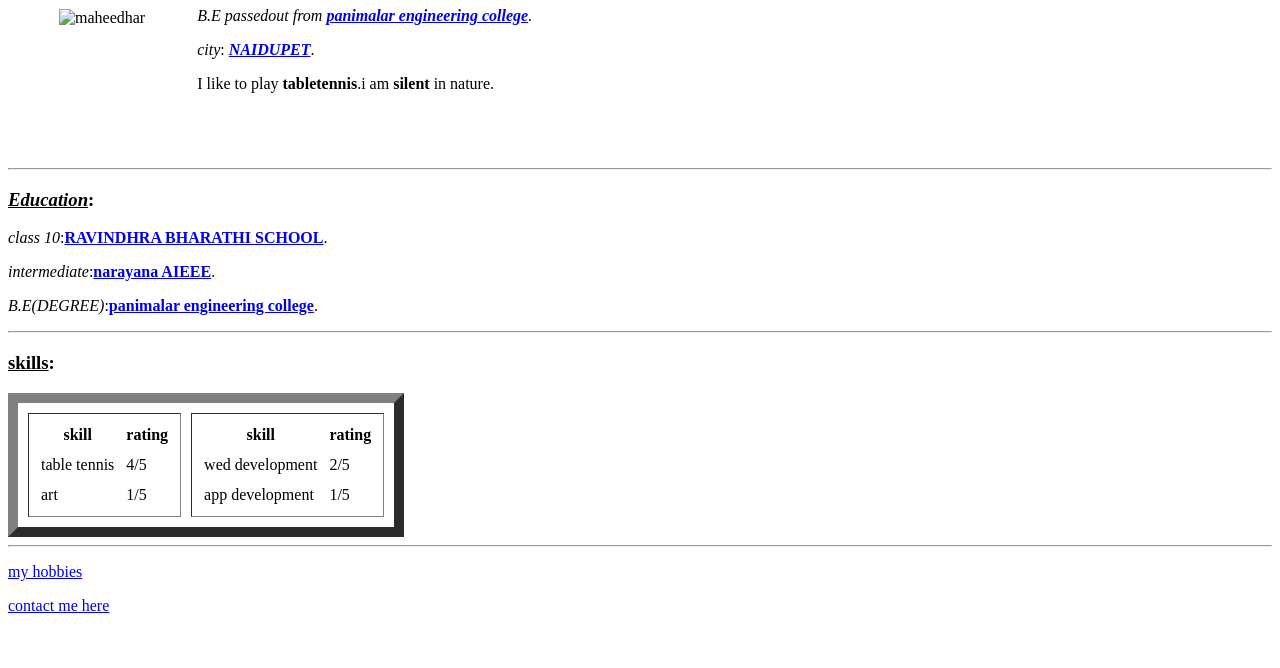
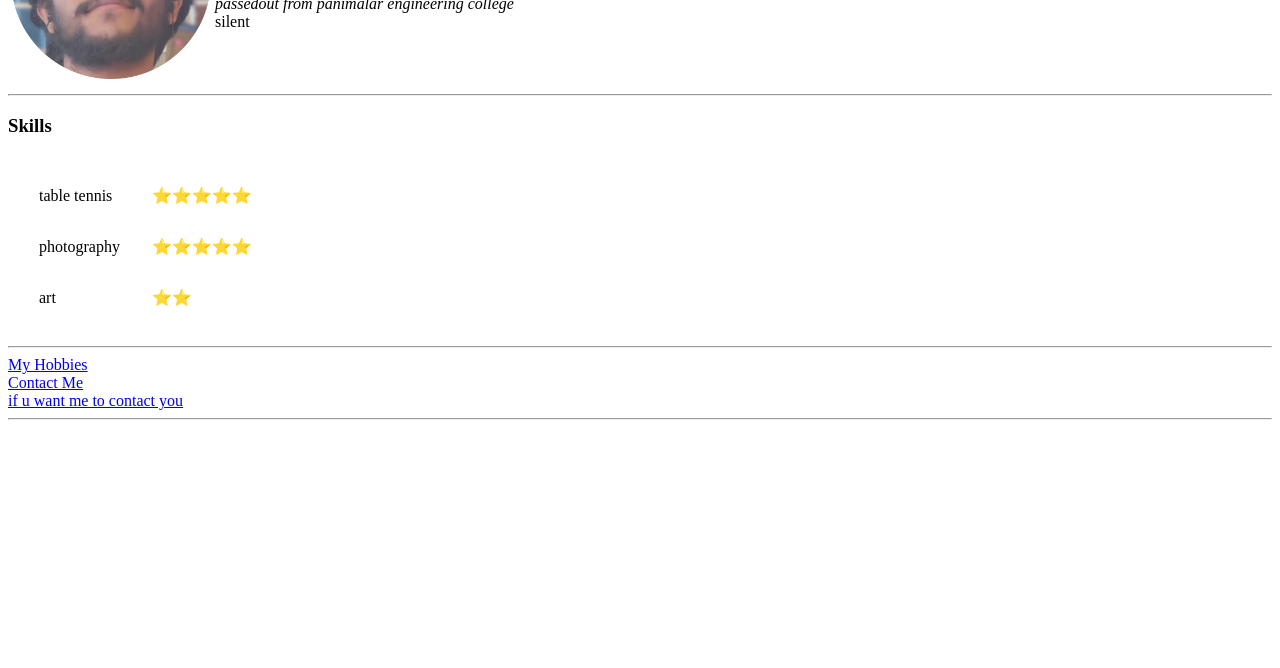
Before and after one commit to maheedhargowd/CV1, a plain HTML site: page index.html in a window 1280 px wide. Shown: the part 132-800 px from the top of the page. Drawn offline with Linux system fonts and the light colour scheme.

Commit message:
Add files via upload

```diff
--- a/index.html
+++ b/index.html
@@ -1,80 +1,49 @@
 <!DOCTYPE html>
-<html lang="en" dir="ltr">
-
+<html>
   <head>
     <meta charset="utf-8">
-  <title>maheedhar gowd jadapalli</title>
+    <title>gowd's Personal Site</title>
+    <link rel="stylesheet" href="style.css/color.css">
+    <link rel="icon" href="favicon.ico">
   </head>
 
   <body>
-  <table cellspacing=50>
+    <div class="content">
+        <table>
           <tr>
-      <td><img src="images/gowd.png" width="200" height="200" alt="maheedhar"></td>
-      <td>
-        <h1>MAHEEDHAR GOWD JADAPALLI</h1>
-        <p><em>B.E passedout from <strong><a href=https://en.wikipedia.org/wiki/Panimalar_Engineering_College>panimalar engineering college</a></strong>.</em></p>
-        </p><em>city</em>: <strong><em><a href="https://en.wikipedia.org/wiki/Naidupeta">NAIDUPET</a></em></strong>.</p>
-        <p>I like to play <strong>tabletennis</strong>.i am <strong>silent</strong> in nature.</p>
-      </td>
+            <td><img src="circle-cropped(1).png" alt="gowd' profile picture" height="200" width="200"></td>
+            <td><h1>MAHEEDHAR GODW JADAPALLI</h1>
+            <p><em>passedout from panimalar engineering college</em><br> silent </p>
           </tr>
-  </table>
-  <hr>
-  <h3><em><u>Education</u></em>:</h3>
-  <p><em>class 10</em>:<strong><a href="https://www.google.com/search?client=firefox-b-d&q=ravindra+bharathi+school+in+naidupeta">RAVINDHRA BHARATHI SCHOOL</a></strong>.</p>
-  <p><em>intermediate</em>:<strong><a href="https://www.google.com/search?client=firefox-b-d&q=narayana+aieee+nellore">narayana AIEEE</a></strong>.</p>
-  <p><em>B.E(DEGREE)</em>:<strong><a href="https://en.wikipedia.org/wiki/Panimalar_Engineering_College">panimalar engineering college</a></strong>.</p>
+        </table >
+
 
         <hr>
 
-  <h3><u>skills</u>:</h3>
-
-  <table cellspacing=10 border="10">
-    <tr>
-      <td>
-        <table cellspacing=10>
-          <thead>
-            <th>skill</th>
-            <th>rating</th>
-          </thead>
-          <tbody>
+        <h3>Skills</h3>
+        <table cellspacing="30">
           <tr>
             <td>table tennis</td>
-              <td>4/5</td>
+            <td>⭐️⭐️⭐️⭐️⭐️</td>
+          </tr>
+          <tr>
+            <td>photography</td>
+            <td>⭐️⭐️⭐️⭐️⭐️</td>
           </tr>
           <tr>
             <td>art</td>
-              <td>1/5</td>
-            </tr>
-          </tbody>
-        </table>
-      </td>
-      <td>
-        <table cellspacing=10>
-          <thead>
-            <th>skill</th>
-            <th>rating</th>
-          </thead>
-          <tbody>
-            <tr>
-              <td>wed development</td>
-              <td>2/5</td>
-            </tr>
-            <tr>
-              <td>app development</td>
-              <td>1/5</td>
-            </tr>
-          </tbody>
-      </td>
+            <td>⭐️⭐️</td>
           </tr>
         </table>
-  </table>
+
         <hr>
-  <p><a href="my hobbies.html">my hobbies</a></p>
-  <p><a href="contactmehere.html">contact me here</a></p>
 
 
-
+        <a href="my hobbies.html">My Hobbies</a><br>
+        <a href="contactmehere.html">Contact Me</a><br>
+        <a href="tocontactyou.html">if u want me to contact you</a>
+        <hr>
+    </div>
 
   </body>
-
 </html>
```
Also changed, not shown: contactmehere.html (+17 -25 lines), my hobbies.html (+14 -14 lines), tocontactyou.html (added, +35 -0 lines), circle-cropped(1).png (added), favicon.ico (added). Lines whose indentation alone changed are shown as unchanged.
